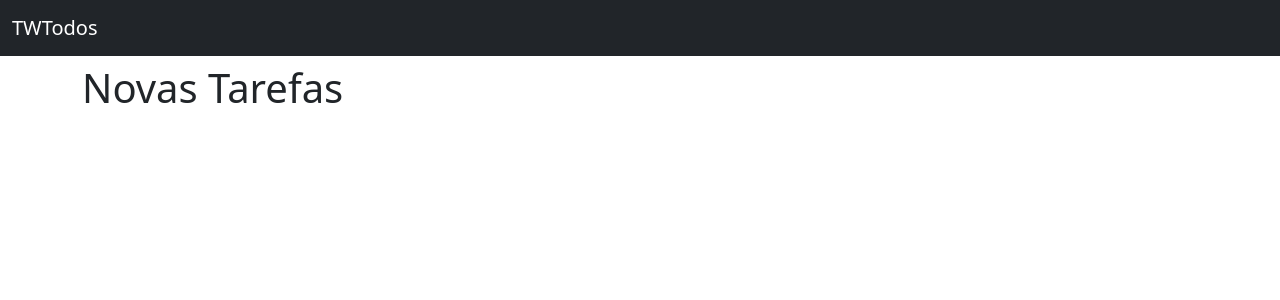
After one commit to EduardoGCT/TwTodos, a Django app: page /create in a window 1280 px wide. The commit adds this page. Shown: the top 300 px of the page. Run offline with Django 5.2, Linux system fonts and the light colour scheme.

Commit message:
Criado a rota para a segunda tela, criado a base da seunda tela.

```diff
--- a/setup/urls.py
+++ b/setup/urls.py
@@ -1,9 +1,10 @@
 from django.contrib import admin
 from django.urls import path
 
-from todos.views import todo_list
+from todos.views import TodoListView, TodoCreateView
 
 urlpatterns = [
     path('admin/', admin.site.urls),
-    path("", todo_list),
+    path("", TodoListView.as_view()),
+    path("create", TodoCreateView.as_view()),
 ]
--- /dev/null
+++ b/todos/templates/todos/todo_form.html
@@ -0,0 +1,23 @@
+<!doctype html>
+<html lang="pt-br">
+  <head>
+    <meta charset="utf-8">
+    <meta name="viewport" content="width=device-width, initial-scale=1">
+
+    <title>TWTodos - Nova Tarefa</title>
+
+    <link href="https://cdn.jsdelivr.net/npm/bootstrap@5.3.8/dist/css/bootstrap.min.css" rel="stylesheet" integrity="sha384-sRIl4kxILFvY47J16cr9ZwB07vP4J8+LH7qKQnuqkuIAvNWLzeN8tE5YBujZqJLB" crossorigin="anonymous">
+  </head>
+  <body>
+    <nav class="navbar bg-dark mb-2" data-bs-theme="dark">
+        <div class="container-fluid">
+            <a class="navbar-brand" href="#">TWTodos</a>
+        </div>
+    </nav>
+
+    <main class="container">
+        <h1>Novas Tarefas</h1>
+    </main>
+    <script src="https://cdn.jsdelivr.net/npm/bootstrap@5.3.8/dist/js/bootstrap.bundle.min.js" integrity="sha384-FKyoEForCGlyvwx9Hj09JcYn3nv7wiPVlz7YYwJrWVcXK/BmnVDxM+D2scQbITxI" crossorigin="anonymous"></script>
+  </body>
+</html>
--- a/todos/templates/todos/todo_list.html
+++ b/todos/templates/todos/todo_list.html
@@ -18,7 +18,7 @@
     <main class="container">
         <h1>Lista de Tarefas</h1>
 
-        {% if todos %}
+        {% if todo_list %}
             <table class="table">
                 <thead>
                     <tr>
@@ -31,7 +31,7 @@
                     </tr>
                 </thead>
                 <tbody>
-                    {% for todo in todos %}
+                    {% for todo in todo_list %}
                         <tr>
                             <th scope="row">{{ todo.pk }}</th>
                             <td>{{ todo.title }}</td>
--- a/todos/views.py
+++ b/todos/views.py
@@ -1,6 +1,10 @@
-from django.shortcuts import render
+from django.views.generic import ListView, CreateView
+
 from .models import Todo
 
-def todo_list(request):
-    todos = Todo.objects.all()
-    return render(request, "todos/todo_list.html", {"todos": todos})
+class TodoListView(ListView):
+    model = Todo
+
+class TodoCreateView(CreateView):
+    model = Todo
+    fields = ["title", "deadline"]
```
